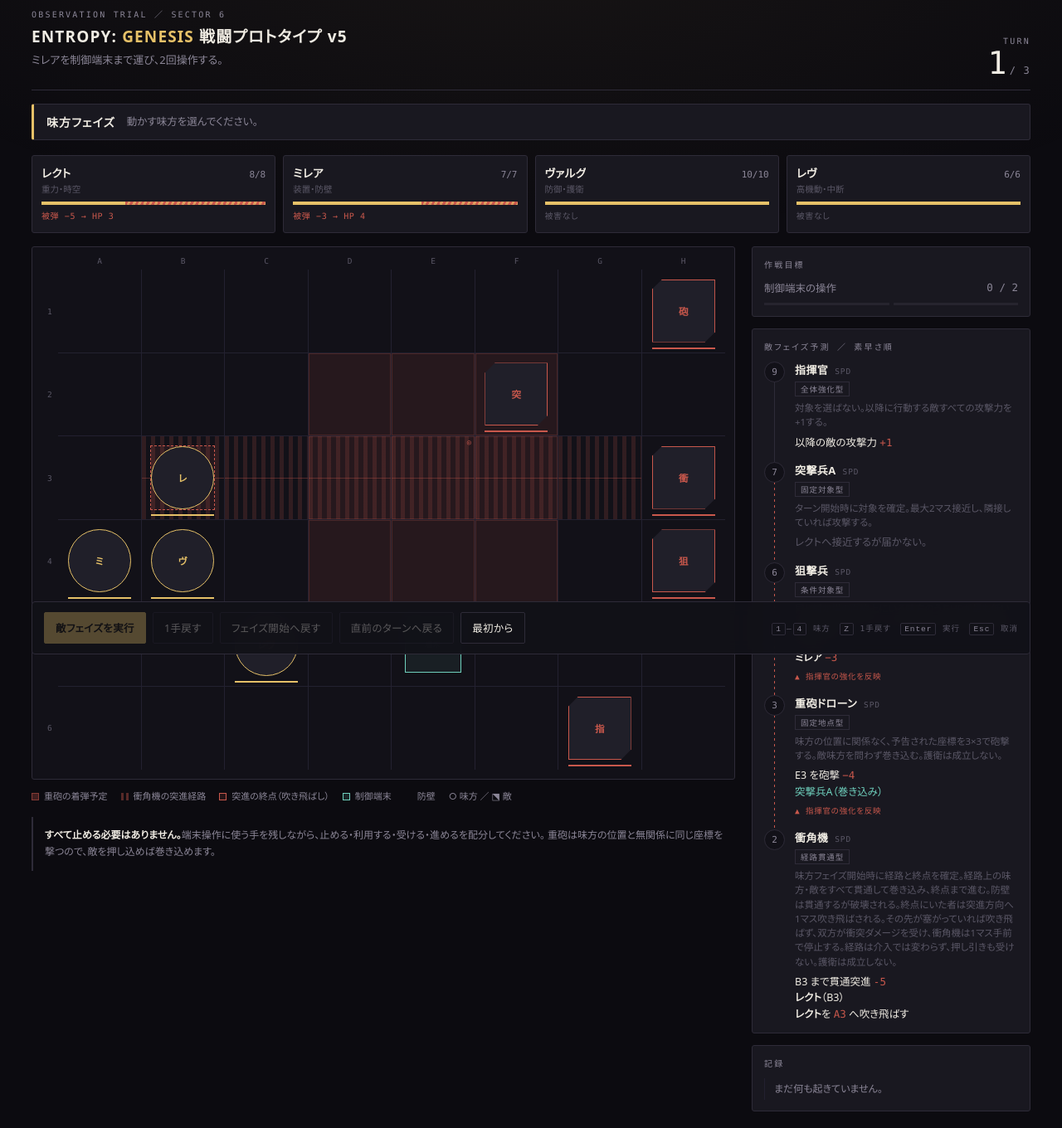
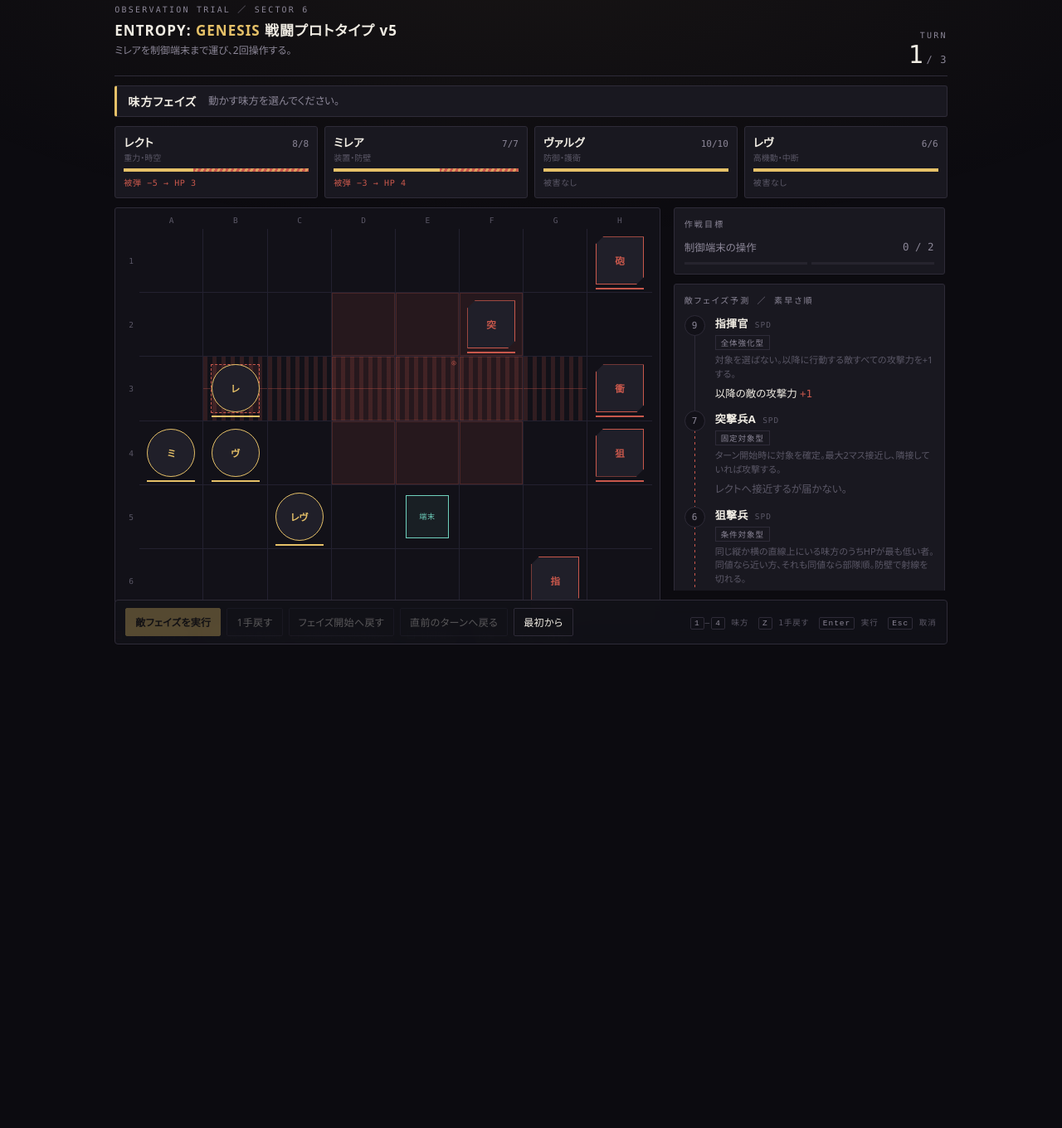
Before and after one commit to physicsteacher-sho/entropy-genesis-prototype, a plain HTML site: page index.html in a window 1280 px wide. Shown: the part 11-1371 px from the top of the page at 83% size. After the commit the page ends 800 px from the top, so only its background shows below. Drawn offline with Linux system fonts and the light colour scheme.

Commit message:
Update index.html

```diff
--- a/index.html
+++ b/index.html
@@ -294,9 +294,47 @@ button{font:inherit;color:inherit}
 @media(prefers-reduced-motion:reduce){
   .curtain,.slate *{animation:none!important}
 }
+/* ── 1画面に収める（PC） ─────────────── */
+.panel.tip{font-size:11.5px;color:var(--dust);line-height:1.65}
+.panel.tip b{color:var(--light);font-weight:600}
+
+@media(min-width:881px) and (min-height:620px){
+  /* 盤面は8列×6行。画面の高さから幅を逆算し、全体幅もそれに合わせて詰める */
+  :root{--boardw:max(330px, calc((100vh - 340px) * 4 / 3 + 44px))}
+  .wrap{width:min(1240px, 100%, calc(var(--boardw) + 382px));
+    height:100vh;display:flex;flex-direction:column;padding:14px 18px 12px}
+  .masthead{padding-bottom:10px}
+  .title{font-size:17px}
+  .mission{font-size:12px;margin-top:3px}
+  .turncount .n{font-size:30px}
+  .phasebar{margin:11px 0;padding:8px 13px}
+  .roster{gap:8px;margin-bottom:11px}
+  .card{padding:8px 10px 9px}
+  .card .role{font-size:10px;margin-top:1px}
+  .gauge{margin-top:6px}
+  .incoming{margin-top:4px;min-height:12px}
+  .verdict{padding:12px 15px;margin-bottom:11px}
+
+  .stage{flex:1;min-height:0;gap:16px;grid-template-columns:minmax(0,1fr) 330px}
+  .stage > div:first-child{display:flex;flex-direction:column;min-height:0}
+  .plotwrap{max-width:min(100%, var(--boardw));padding:9px}
+  .key{margin-top:8px;font-size:10.5px;gap:5px 13px}
+  .rail{height:100%;min-height:0;overflow-y:auto;overscroll-behavior:contain;
+    gap:11px;padding-right:3px}
+  .rail::-webkit-scrollbar{width:7px}
+  .rail::-webkit-scrollbar-thumb{background:var(--rule);border-radius:4px}
+  .panel{padding:11px 12px}
+  .step{padding-bottom:11px}
+  .step .how{font-size:11px;margin-top:4px}
+  .log{max-height:126px}
+  .dock{margin-top:11px;padding:9px 12px;gap:7px}
+  .dock .btn{min-height:34px;padding:6px 11px;font-size:12px}
+  .colophon{display:none}
+}
+
 @media(prefers-reduced-motion:reduce){
   *{transition:none!important}
-  .curtain,.slate *,.pop{animation:none!important}
+  .curtain,.slate *,.pop,.flash .band{animation:none!important}
 }
 @media(max-width:880px){
   .stage{grid-template-columns:1fr}
@@ -350,11 +388,6 @@ button{font:inherit;color:inherit}
         <span><i class="k-bar"></i>防壁</span>
         <span>○ 味方 ／ ⬔ 敵</span>
       </div>
-
-      <div class="note">
-        <b>すべて止める必要はありません。</b>端末操作に使う手を残しながら、止める・利用する・受ける・進めるを配分してください。
-        重砲は味方の位置と無関係に同じ座標を撃つので、敵を押し込めば巻き込めます。
-      </div>
     </div>
 
     <aside class="rail">
@@ -372,6 +405,10 @@ button{font:inherit;color:inherit}
       <section class="panel">
         <span class="eyebrow">記録</span>
         <ul id="log" class="log"><li>まだ何も起きていません。</li></ul>
+      </section>
+
+      <section class="panel tip">
+        <b>すべて止める必要はありません。</b>端末操作に使う手を残しながら、止める・利用する・受ける・進めるを配分してください。重砲と衝角機は味方の位置と無関係に動くので、敵を押し込めば巻き込めます。
       </section>
     </aside>
   </div>
```
